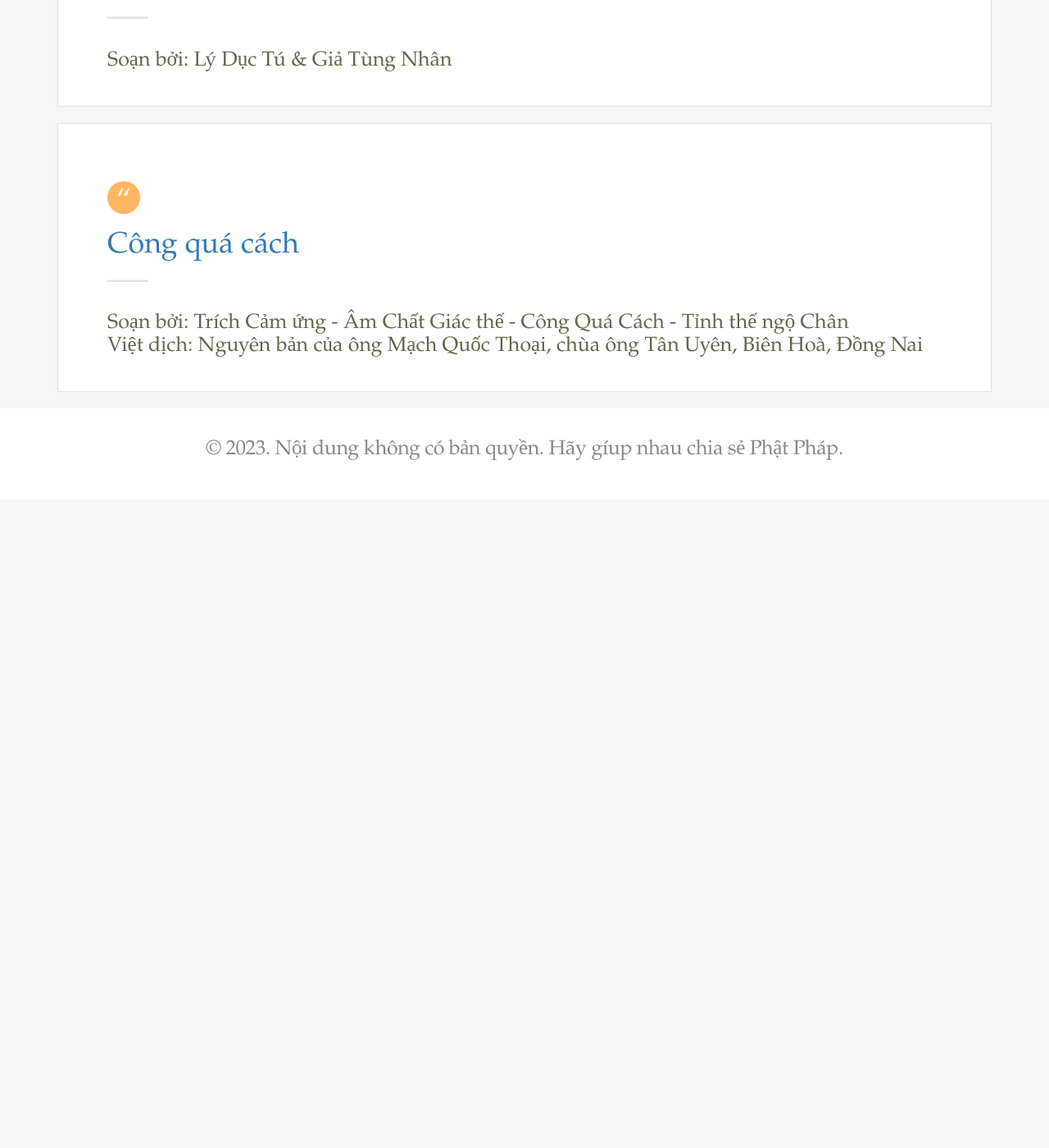
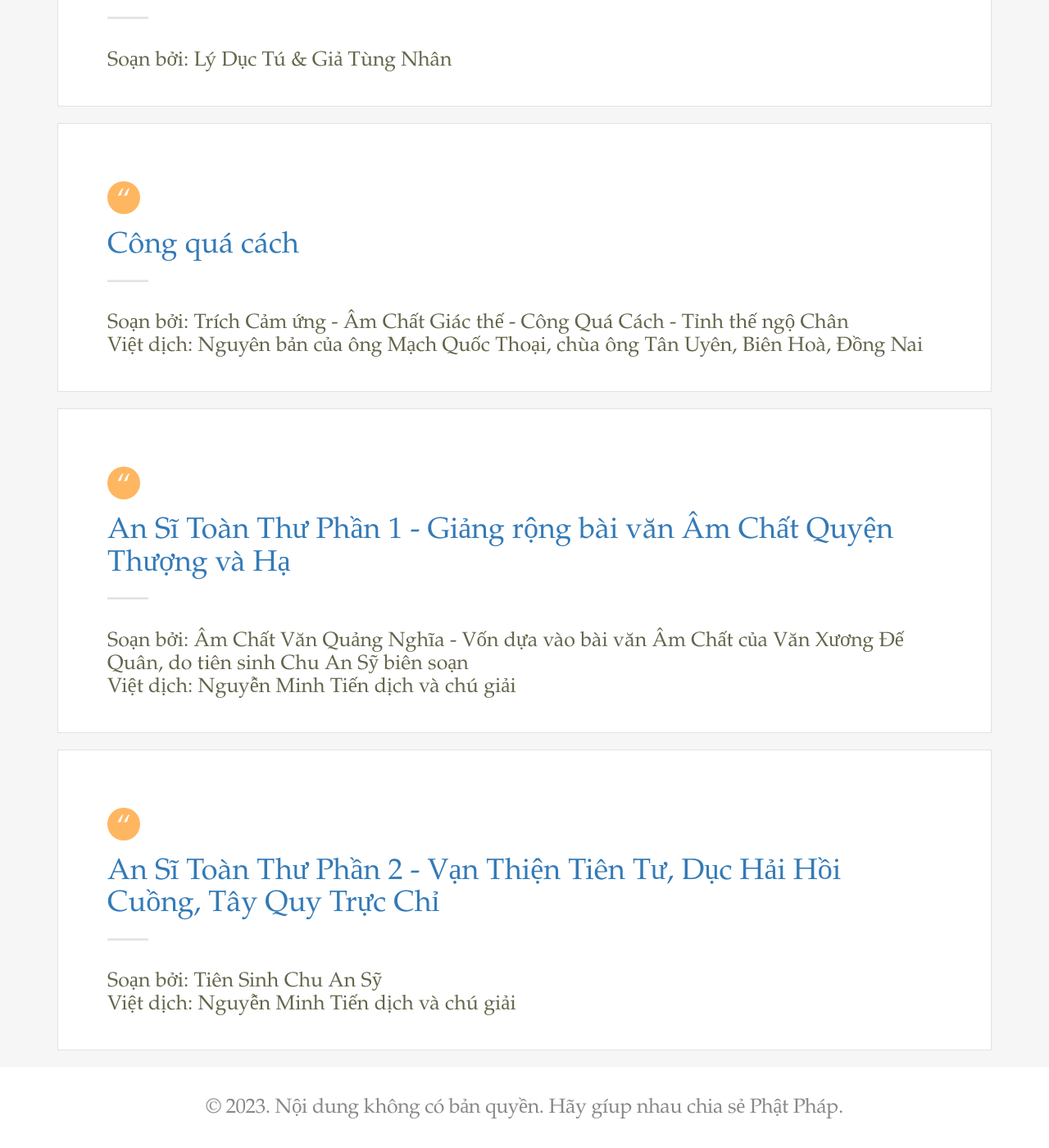
Before and after one commit to thytran142/niemphatadida.github.io, a Jekyll site: the page built from sachphat.html, in a window 1280 px wide and 1400 px high, scrolled down 2328 px. Shown: the whole window at 82% size. Built offline with Jekyll 4.4.1, drawn with Linux system fonts in a browser that asks for light colours; before the commit the page ends 2937 px from its top, so only the background shows below that.

```diff
--- a/_data/books.yml
+++ b/_data/books.yml
@@ -22,3 +22,11 @@
   url: /cong-cach.pdf
   translate: Nguyên bản của ông Mạch Quốc Thoại, chùa ông Tân Uyên, Biên Hoà, Đồng Nai
   author: Trích Cảm ứng - Âm Chất Giác thế - Công Quá Cách - Tỉnh thế ngộ Chân
+- title: An Sĩ Toàn Thư Phần 1 - Giảng rộng bài văn Âm Chất Quyện Thượng và Hạ
+  translate: Nguyễn Minh Tiến dịch và chú giải
+  author: Âm Chất Văn Quảng Nghĩa - Vốn dựa vào bài văn Âm Chất của Văn Xương Đế Quân, do tiên sinh Chu An Sỹ biên soạn
+  url: /AnSiToanThu_QuyenThuong&Ha.pdf
+- title: An Sĩ Toàn Thư Phần 2 - Vạn Thiện Tiên Tư, Dục Hải Hồi Cuồng, Tây Quy Trực Chỉ
+  translate: Nguyễn Minh Tiến dịch và chú giải
+  author: Tiên Sinh Chu An Sỹ
+  url: /AnSiToanThu_QuyenCuoi.pdf
--- a/sitemap.xml
+++ b/sitemap.xml
@@ -152,4 +152,8 @@
     <loc>https://niemphatadida.com/2023-10-29-Lời-khuyên-niệm-Phật-cho-người-tại-gia-của-Đại-Sư-Ấn-Quang-S.html</loc>
     <lastmod>2023-10-29</lastmod>
   </url>
+  <url>
+    <loc>https://niemphatadida.com/2023-10-30-Thế-nào-là-giữ-vẹn-luân-thường?.html</loc>
+    <lastmod>2023-10-30</lastmod>
+  </url>
 </urlset>
```
Also changed, not shown: _posts/2023-10-30-Thế-nào-là-giữ-vẹn-luân-thường?.md (added, +48 -0 lines), 2 other files.
